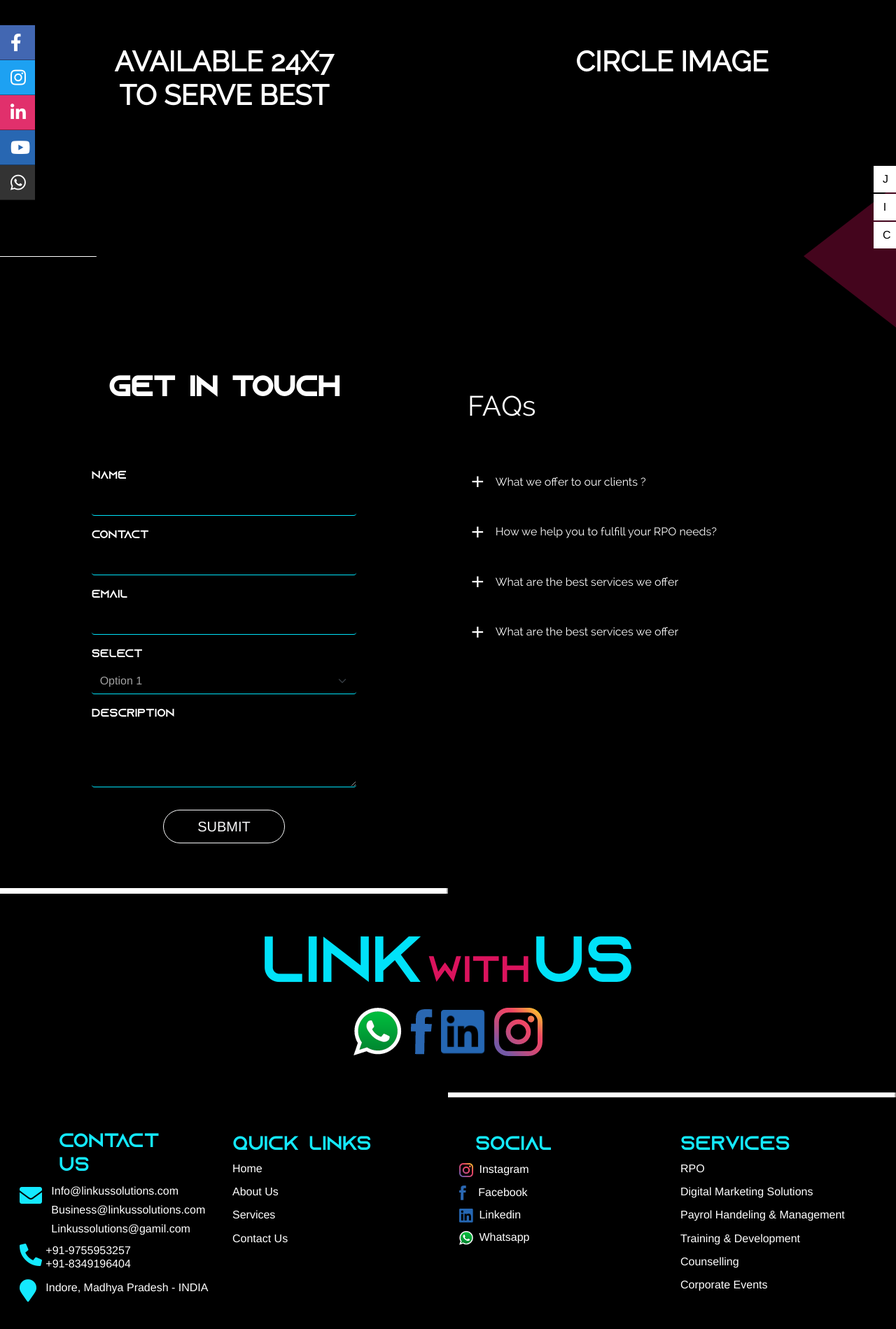
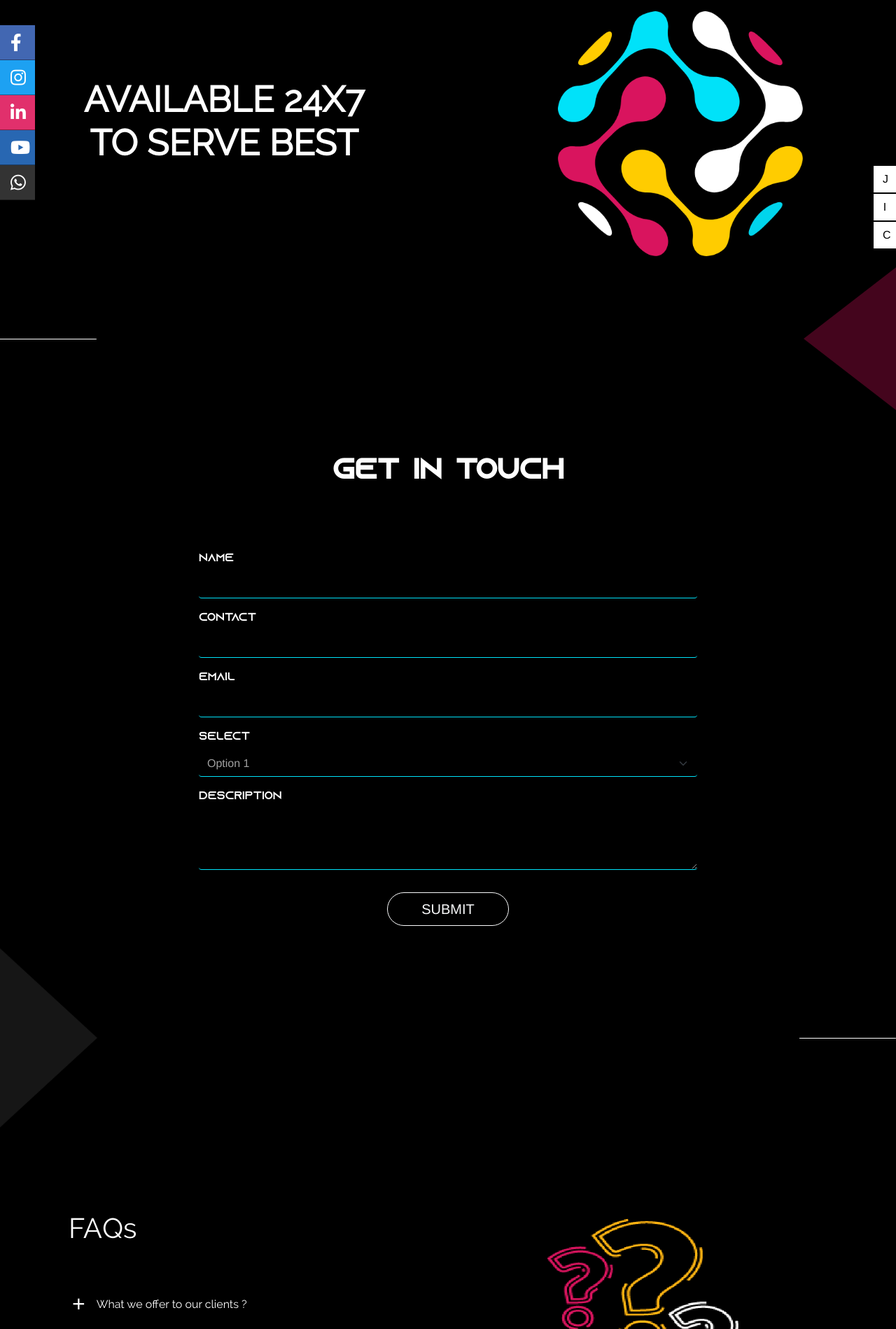
Before and after one commit to 04Vikyjangid/vishnu-viky, a PHP site: page /contact_us.php in a window 1280 px wide. Shown: the part 108-2007 px from the top of the page at 70% size. Run offline with PHP 8.4, Linux system fonts and the light colour scheme; some libraries are stand-ins or nearby versions.

Commit message:
contact us page updated and minor issues resolved. Services pngs are pending.

```diff
--- a/CSS/style.css
+++ b/CSS/style.css
@@ -36,8 +36,6 @@ section {
     .primary-blue {
         color: #00e2f9;
     }
-
-
     /* index page first section css start */
 
     .tag-line {
@@ -174,8 +172,6 @@ section {
     .home-line {
         height: 0.1rem;
     }
-
-
     /*
 Our expertise animation
 */
@@ -220,11 +216,7 @@ span::after {
     .magic-border-container:hover span::after {
         height: 100%;
     }
-
-
     /*----- button 3 -----*/
-
-
     /*----- button 3 -----*/
 
     .magic-border::after {
@@ -266,8 +258,6 @@ span::after {
     .magic-border:hover span::before {
         transition-delay: 0.6s;
     }
-
-
     /*
 About
 */
@@ -339,6 +329,19 @@ About
         margin-right: 20px;
     }
 
+    .contact-circle img {
+        max-width: 400px;
+        height: 350px;
+        margin-left: 20%;
+    }
+
+    .contact-que img {
+        max-width: 400px;
+        height: 350px;
+        margin-left: 130px;
+        margin-top: 82px;
+    }
+
     @media screen and (max-width: 992px) {
         .tag-line {
             font-size: 3.5rem;
--- a/contact_us.php
+++ b/contact_us.php
@@ -7,11 +7,10 @@ include('stickyform.php');
 <div class="container-fluid">
     <div class="row">
         <div class="col-lg-6 col-md-6 col-sm-12 col-xs-12">
-            <h1 class="ff-raleway p-5">AVAILABLE 24x7 <br>to serve best</h1>
+            <h1 class="ff-raleway fs-5rem mx-5 my-5 py-5">AVAILABLE 24x7 <br>to serve best</h1>
         </div>
-        <div class="col-lg-6 col-md-6 col-sm-12 col-xs-12">
-            <h1 class="ff-raleway p-5">Circle Image</h1>
-
+        <div class="col-lg-6 col-md-6 col-sm-12 col-xs-12 contact-circle px-5">
+            <img src="./media/images/contact-circle.png">
         </div>
     </div>
 </div>
@@ -21,9 +20,9 @@ include('stickyform.php');
         <img src="./media/images/home-pink-triangle-right.png" id="pink-triangle" alt="pink-triangle" />
     </div>
 </div>
-<div class="container-fluid">
+<div class="container">
     <div class="row">
-        <div class="col-lg-6 col-md-6 col-sm-12 col-xs-12">
+        <div class="col-lg-12 col-md-12 col-sm-12 col-xs-12">
             <h1 class="ff-Azonix p-5">GET IN TOUCH</h1>
             <section id="get-in-touch" class="bg-black">
                 <div class="container text-center">
@@ -59,6 +58,16 @@ include('stickyform.php');
                 </div>
             </section>
         </div>
+    </div>
+</div>
+<div class="d-none d-md-block">
+    <div class="d-flex justify-content-between align-items-center my-3">
+        <img src="./media/images/home-grey-triangle-left.png" alt="home-grey-triangle-left" class="home-our-expertise-triangle" style="    height: auto; max-height: 16rem;">
+        <img src="./media/images/home-digitalPatner-line.png" alt="home-digitalPatner-line" class="home-line">
+    </div>
+</div>
+<div class="container">
+    <div class="row my-5">
         <div class="col-lg-6 col-md-6 col-sm-12 col-xs-12">
             <section id="about-faqs" class="mt-4">
                 <div class="col-12 col-lg-12 pt-5">
@@ -132,10 +141,13 @@ include('stickyform.php');
                 </div>
             </section>
         </div>
+        <div class="col-lg-6 col-md-6 col-sm-12 col-xs-12 contact-que">
+            <img src="./media/images/contact-que.png" class="W-50  p-5justify-content-center">
+        </div>
     </div>
 </div>
 <div class="d-flex justify-content-start my-5 ">
-        <img src="./media/images/home-digitalPatner-line.png"  alt="pink-triangle" class="W-50"/>
+    <img src="./media/images/home-digitalPatner-line.png" alt="pink-triangle" class="W-50" />
 </div>
 <div class="container text-center">
     <div id="social" class="my-5">
@@ -158,26 +170,8 @@ include('stickyform.php');
 </div>
 </section>
 <div class="d-flex justify-content-end ">
-    <img src="./media/images/home-digitalPatner-line.png"  alt="pink-triangle" class="W-50"/>
+    <img src="./media/images/home-digitalPatner-line.png" alt="pink-triangle" class="W-50 my-5" />
 </div>
-
-<!-- <div class="container text-center my-5">
-    <div class="neon-wrapper">
-        <span class="txt ff-Azonix float-left">LINK</span>
-        <span class="gradient"></span>
-        <span class="dodge"></span>
-    </div>
-    <span class="tag-line your mx-5 ff-Azonix text-white">Your</span>
-    <br>
-    <span class="tag-line mx-2 ff-Azonix text-blue fs-6rem business">BUSINESS</span>
-    <br>
-    <span class="tag-line with mx-5 ff-Azonix text-white">With</span>
-    <div class="neon-wrapper">
-        <span class="txt-us ff-Azonix float-right ">US</span>
-        <span class="gradient"></span>
-        <span class="dodge"></span>
-    </div>
-</div> -->
 
 <?php
 include('footer.php');
--- a/footer.php
+++ b/footer.php
@@ -1,7 +1,7 @@
 <footer class="container-fluid my-5">
     <div class="row">
-        <div class="col-lg-3 col-md-3 col-sm-12 col-xs-12 text-white">
-            <h3 class="ff-Azonix footer-heading mx-5 px-4 text-blue" style="text-align: left; margin-left:45px;">CONTACT US</h3>
+        <div class="col-lg-3 col-md-3 col-sm-12 col-xs-12 px-5 text-white">
+            <h4 class="ff-Azonix footer-heading text-blue" style="text-align: left; margin-left:50px;">CONTACT US</h3>
             <div class="row my-1">
                 <div class="col-2">
                     <i class="fa fa-envelope h2 px-3 text-blue" aria-hidden="true"></i>
@@ -42,7 +42,7 @@
                 </div>
             </div>
         </div>
-        <div class="col-lg-3 col-md-3 col-sm-12 col-xs-12 text-white">
+        <div class="col-lg-3 col-md-3 col-sm-12 col-xs-12 px-5 text-white">
             <h3 class="ff-Azonix text-blue float-right my-1 footer-heading" style="text-align: left;">Quick Links</h3>
             <ul class="list-unstyled footer-ul">
                 <li class="my-1" style="text-align: left;">
@@ -59,7 +59,7 @@
                 </li>
             </ul>
         </div>
-        <div class="col-lg-3 col-md-3 col-sm-12 col-xs-12">
+        <div class="col-lg-2 col-md-2 col-sm-12 col-xs-12">
             <h3 class="ff-Azonix text-blue my-1 footer-heading" style="text-align: left;margin-left:27px;">SOCIAL</h3>
             <ul class="list-unstyled footer-ul" style="text-align: left;">
                 <li class="my-1">
@@ -80,7 +80,7 @@
                 </li>
             </ul>
         </div>
-        <div class="col-lg-3 col-md-3 col-sm-12 col-xs-12 text-center">
+        <div class="col-lg-4 col-md-4 col-sm-12 col-xs-12 px-5">
             <h3 class="ff-Azonix text-blue my-1 footer-heading" style="text-align: left;">SERVICES</h3>
             <ul class="list-unstyled footer-ul" style="text-align: left;">
                 <li class="my-1">
@@ -105,7 +105,7 @@
         </div>
     </div>
     <div class="row my-5 text-center">
-        <h3>Copyright @ 2021 - All rights reserved by LinkUs Solutions</h3>
+        <h5>Copyright @ 2021 - All rights reserved by LinkUs Solutions</h5>
     </div>
 </footer>
 </body>
--- a/index.php
+++ b/index.php
@@ -48,7 +48,7 @@ include('stickyform.php');
             Our Expertise
         </p>
 
-        <p class="text-center h5 mb-4 px-5 d-none d-md-block ff-raleway text-capitalize">
+        <p class="text-center h4 mb-4 px-5 d-none d-md-block ff-raleway text-capitalize">
             Looking for full fledged RPO, Digital & IT Solutions ? LinkUs Have You Covered
         </p>
 
@@ -315,7 +315,7 @@ include('stickyform.php');
         </div>
     </div>
     <div class="d-flex justify-content-start my-5 ">
-        <img src="./media/images/home-digitalPatner-line.png"  alt="pink-triangle" class="W-50"/>
+        <img src="./media/images/home-digitalPatner-line.png"  alt="pink-triangle" class="W-50 my-5"/>
     </div>
     <div class="container text-center">
         <div id="social" class="my-5">
@@ -338,7 +338,7 @@ include('stickyform.php');
     </div>
 </section>
 <div class="d-flex justify-content-end ">
-    <img src="./media/images/home-digitalPatner-line.png"  alt="pink-triangle" class="W-50"/>
+    <img src="./media/images/home-digitalPatner-line.png"  alt="pink-triangle" class="W-50 my-5"/>
 </div>
 
 <?php
--- a/navbar.php
+++ b/navbar.php
@@ -22,8 +22,11 @@
                             </a>
                             <ul class="dropdown-menu" aria-labelledby="navbarDropdown">
                                 <li><a class="dropdown-item <?php if($pageTitle=='Our Services'){echo 'active';}?>" href="./services.php">RPO</a></li>
-                                <li><a class="dropdown-item <?php if($pageTitle=='Our Services'){echo 'active';}?>" href="./services.php">Training & Placements</a></li>
-                                <li><a class="dropdown-item <?php if($pageTitle=='Our Services'){echo 'active';}?>" href="./services.php">SEO</a></li>
+                                <li><a class="dropdown-item <?php if($pageTitle=='Our Services'){echo 'active';}?>" href="./services.php">Digital Marketing</a></li>
+                                <li><a class="dropdown-item <?php if($pageTitle=='Our Services'){echo 'active';}?>" href="./services.php">Training & Development</a></li>
+                                <li><a class="dropdown-item <?php if($pageTitle=='Our Services'){echo 'active';}?>" href="./services.php">Payroll Handeling</a></li>
+                                <li><a class="dropdown-item <?php if($pageTitle=='Our Services'){echo 'active';}?>" href="./services.php">Couselling</a></li>
+                                <li><a class="dropdown-item <?php if($pageTitle=='Our Services'){echo 'active';}?>" href="./services.php">Corporate Events</a></li>
                             </ul>
                         </li>
                         <li class="nav-item mx-3">
--- a/services.php
+++ b/services.php
@@ -6,6 +6,7 @@ include('stickyform.php');
 
 
 <div class="container">
+    <div class="text-animation py-5 my-5 mx-4">
         <div class="service-multitex">
             <div class="static-txt">WE PROVIDE </div>
             <ul class="dynamic-txts">
@@ -17,9 +18,6 @@ include('stickyform.php');
             </ul>
         </div>
     </div>
-
-
-<div class="container">
     <section class="service-tab">
         <nav class="my-5 ">
             <div class="nav nav-tabs " id="nav-tab" role="tablist">
```
Also changed, not shown: about_us.php (+20 -38 lines), media/images/contact-circle.png (added), media/images/contact-que.png (added). Lines whose indentation alone changed are shown as unchanged.
